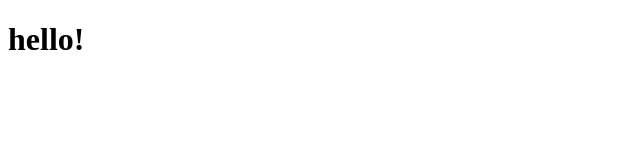
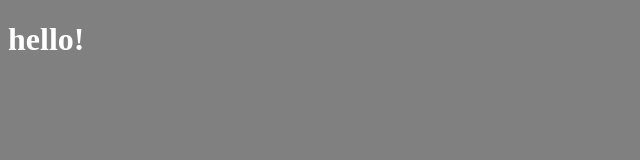
Before and after one commit to NaufalAliHilmi/percobaan, a plain HTML site: page index.html in a window 1280 px wide. Shown: the whole page, without its empty margins (0-640 px from the left). Drawn offline with Linux system fonts and the light colour scheme.

Commit message:
menambahkan style.css

```diff
--- a/index.html
+++ b/index.html
@@ -4,6 +4,7 @@
   <meta charset="UTF-8">
   <meta name="viewport" content="width=device-width, initial-scale=1.0">
   <title>Document</title>
+  <link rel="stylesheet" href="style.css" />
 </head>
 <body>
   <h1>hello!</h1>
--- /dev/null
+++ b/style.css
@@ -0,0 +1,4 @@
+body {
+  background-color: gray;
+  color: white;
+}
```
